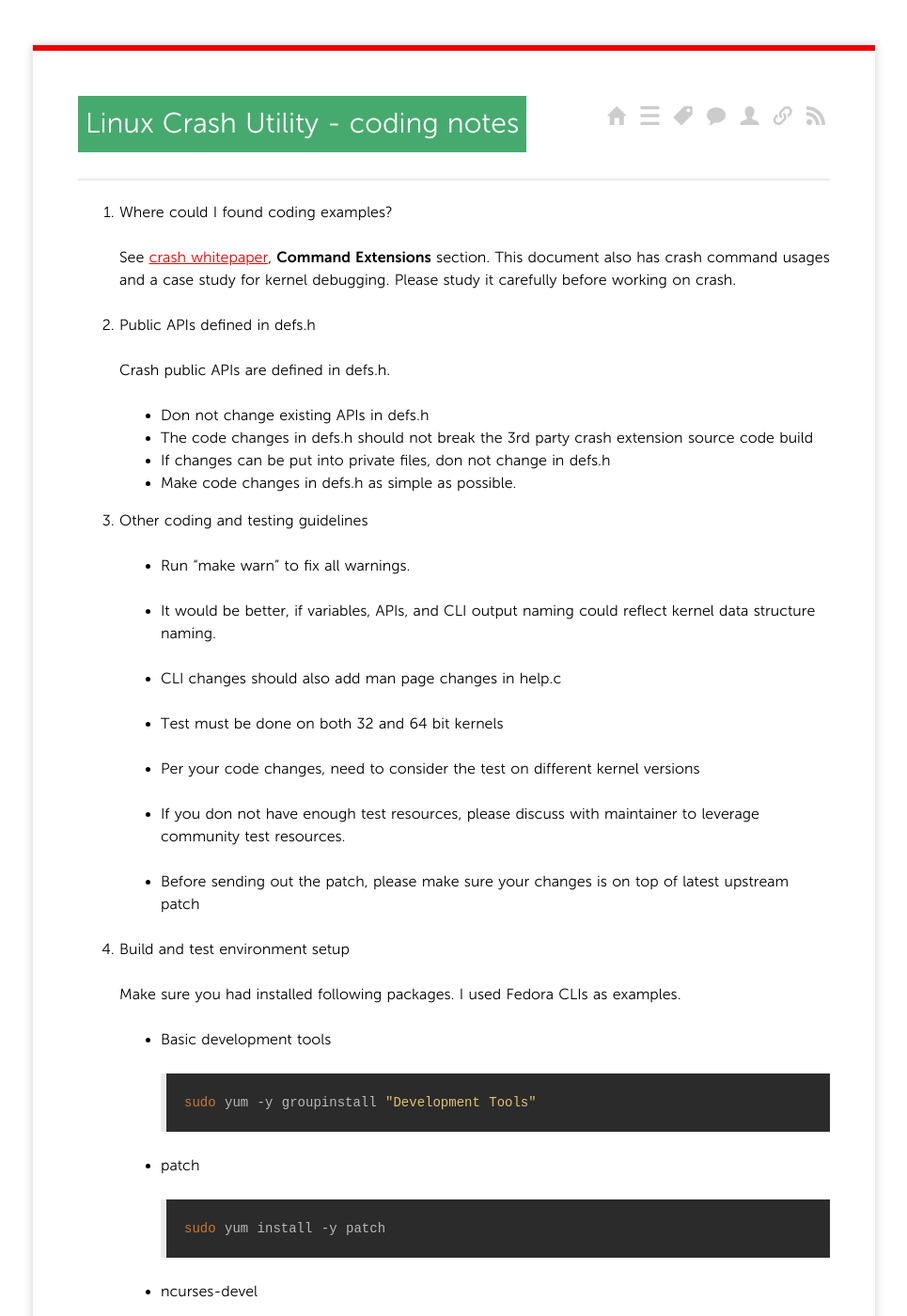
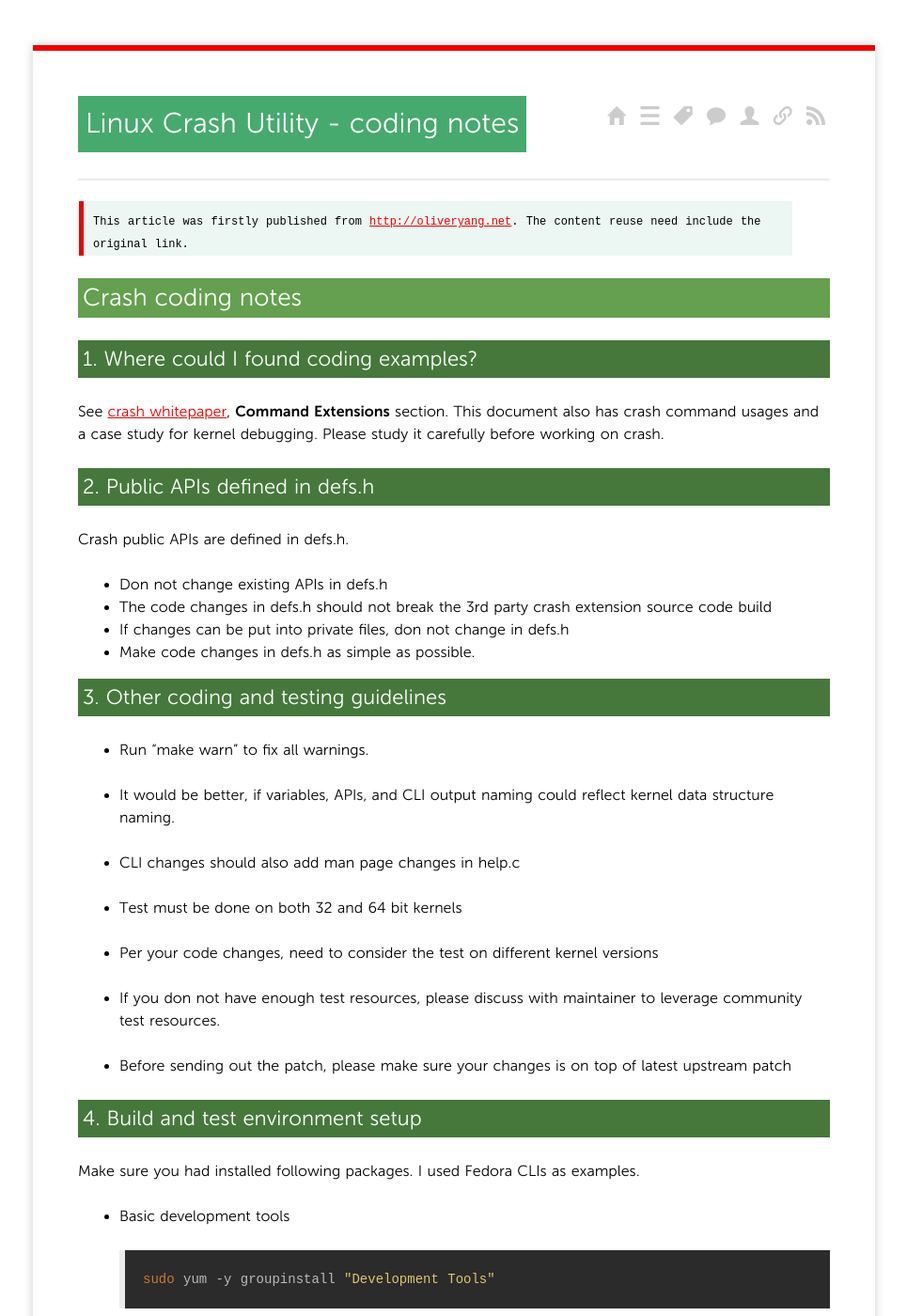
Before and after one commit to yangoliver/yangoliver.github.io, a Jekyll site: the page built from _posts/2015/2015-07-04-linux-crash-coding-notes.md, in a window 1280 px wide and 1400 px high. Shown: the whole window at 94% size, without its empty margins (157-1122 px from the left). Built offline with Jekyll 4.4.1, drawn with Linux system fonts in a browser that asks for light colours; Markdown is read by kramdown in place of the engine named in the settings; comment, search, counter and statistics services are not loaded.

Commit message:
format cleanup and SEO for meta description

```diff
--- a/_posts/2015/2015-07-04-linux-crash-coding-notes.md
+++ b/_posts/2015/2015-07-04-linux-crash-coding-notes.md
@@ -1,75 +1,79 @@
 ---
 layout: post
 title: Linux Crash Utility - coding notes
+description: Linux crash introduction. Coding notes and guidelines for contribute crash patch to community.
 categories:
 - [English, Software]
 tags:
 - [crash]
 ---
 
+>This article was firstly published from <http://oliveryang.net>. The content reuse need include the original link.
 
-1. Where could I found coding examples?
+## Crash coding notes
 
-    See [crash whitepaper](http://people.redhat.com/anderson/crash_whitepaper), **Command Extensions** section.
-	This document also has crash command usages and a case study for kernel debugging.
-	Please study it carefully before working on crash.
+### 1. Where could I found coding examples?
 
-2. Public APIs defined in defs.h
+See [crash whitepaper](http://people.redhat.com/anderson/crash_whitepaper), **Command Extensions** section.
+This document also has crash command usages and a case study for kernel debugging.
+Please study it carefully before working on crash.
 
-    Crash public APIs are defined in defs.h.
+###2. Public APIs defined in defs.h
 
-    * Don not change existing APIs in defs.h
-    * The code changes in defs.h should not break the 3rd party crash extension source code build
-    * If changes can be put into private files, don not change in defs.h
-    * Make code changes in defs.h as simple as possible.
+Crash public APIs are defined in defs.h.
 
-3. Other coding and testing guidelines
+* Don not change existing APIs in defs.h
+* The code changes in defs.h should not break the 3rd party crash extension source code build
+* If changes can be put into private files, don not change in defs.h
+* Make code changes in defs.h as simple as possible.
 
-    * Run "make warn" to fix all warnings.
+###3. Other coding and testing guidelines
 
-    * It would be better, if variables, APIs, and CLI output naming could reflect kernel data structure naming.
+* Run "make warn" to fix all warnings.
 
-    * CLI changes should also add man page changes in help.c
+* It would be better, if variables, APIs, and CLI output naming could reflect kernel data structure naming.
 
-    * Test must be done on both 32 and 64 bit kernels
+* CLI changes should also add man page changes in help.c
 
-    * Per your code changes, need to consider the test on different kernel versions
+* Test must be done on both 32 and 64 bit kernels
 
-    * If you don not have enough test resources, please discuss with maintainer to leverage community test resources.
+* Per your code changes, need to consider the test on different kernel versions
 
-	* Before sending out the patch, please make sure your changes is on top of latest upstream patch
+* If you don not have enough test resources, please discuss with maintainer to leverage community test resources.
 
-4. Build and test environment setup
+* Before sending out the patch, please make sure your changes is on top of latest upstream patch
 
-    Make sure you had installed following packages. I used Fedora CLIs as examples.
+###4. Build and test environment setup
 
-    * Basic development tools
+Make sure you had installed following packages. I used Fedora CLIs as examples.
 
-          sudo yum -y groupinstall "Development Tools"
+* Basic development tools
 
-    * patch
+      sudo yum -y groupinstall "Development Tools"
 
-          sudo yum install -y patch
+* patch
 
-    * ncurses-devel
+      sudo yum install -y patch
 
-          sudo yum install -y ncurses-devel
+* ncurses-devel
 
-    * zlib-devel
+      sudo yum install -y ncurses-devel
 
-          sudo yum install -y zlib-devel
+* zlib-devel
 
-    * bison and byacc
+      sudo yum install -y zlib-devel
 
-          yum install -y bison
-          yum install –y byacc
+* bison and byacc
 
-    * kernel debug info packages, if required.
+      yum install -y bison
+      yum install –y byacc
 
-	  for 64 bit x86 kernel,
+* kernel debug info packages, if required.
 
-          debuginfo-install kernel
+  for 64 bit x86 kernel,
 
-	  for 32 bit x86 kernel,
+      debuginfo-install kernel
 
-          debuginfo-install kernel-PAE
+  for 32 bit x86 kernel,
+
+      debuginfo-install kernel-PAE
```
Also changed, not shown: _posts/2015/2015-01-18-hello-world.md (+1 -1 lines).
